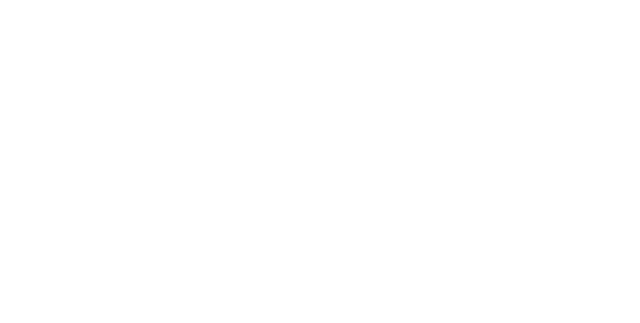
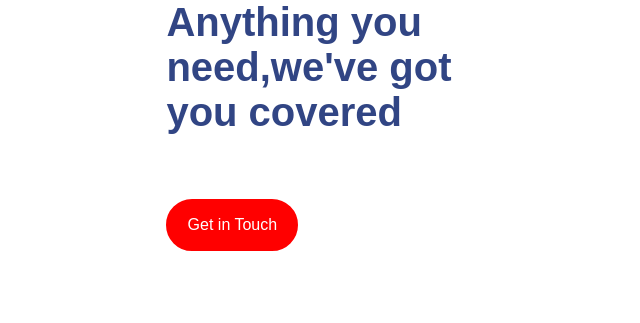
Before and after one commit to medreda007/Project_2, a plain HTML site: page index.html in a window 1280 px wide. Shown: the whole page, without its empty margins (0-640 px from the left). Drawn offline with Linux system fonts and the light colour scheme.

Commit message:
section-two row_one

```diff
--- a/index.html
+++ b/index.html
@@ -18,6 +18,22 @@
     <main>
 
     <!-- Reda's part -->
+    <div class="section-two">
+        <div class="side-image1">
+            <img src="./public/img/aside.svg" alt="">
+        </div>
+        <div class="side-image2">
+            <img src="./public/img/aside2.svg" alt="">
+        </div>
+        <div class="services">
+            <div class="row_one">
+                <h2>Anything you need,we've got you covered</h2>
+                <div class="get_in_touch-btn">
+                    <a data-scroll href="#contact-us">Get in Touch</a>
+                </div>
+            </div>
+        </div>
+    </div>
 
     </main>
 
--- a/public/CSS/app.css
+++ b/public/CSS/app.css
@@ -0,0 +1,67 @@
+*{
+    margin: 0;
+    padding: 0;
+    font-family: Arial, Helvetica, sans-serif;
+}
+
+/* header */
+
+
+/* main */
+.section-two{
+    position: relative;
+}
+.side-image1 img{
+    position: absolute;
+    left: -25px;
+    height: 130vh;
+
+    z-index: -99;
+}
+.side-image2 img{
+    position: absolute;
+    height: 130vh;
+    right: 0px;
+    top: 41vh;
+    z-index: -99;
+}
+
+.services{
+    display: flex;
+    justify-content: space-between;
+    padding-inline: 13vw;
+    margin-bottom: 12vh;
+}
+.row_one{
+    width: 24vw;
+    height: 40vh;
+    z-index: 9;
+    color:#314584;
+}
+.row_one h2{
+    font-size: 40px;
+}
+.row_one .get_in_touch-btn {
+    width: 10vw;
+    display: flex;
+    height: 6vh;
+    justify-content: center;
+    align-items: center;
+    background-color: red;
+    text-align: center;
+    border-radius: 50px 50px 50px 50px;
+    margin-top: 8vh;
+    border: red 2px solid;
+}
+.row_one .get_in_touch-btn:hover{
+    background-color: white;
+    transition: 0.5s;
+}
+.row_one .get_in_touch-btn:hover a{
+    color: #314584;
+    transition: 0.5s;
+}
+.row_one .get_in_touch-btn a{
+    color: white;
+    text-decoration: none;
+}
```
